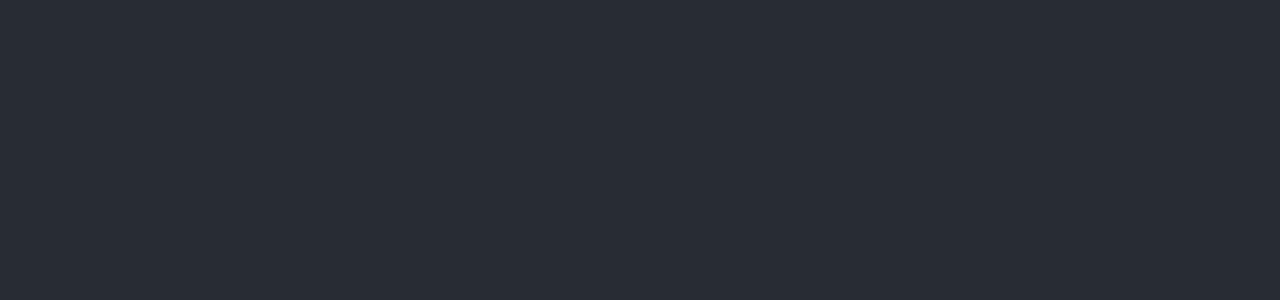
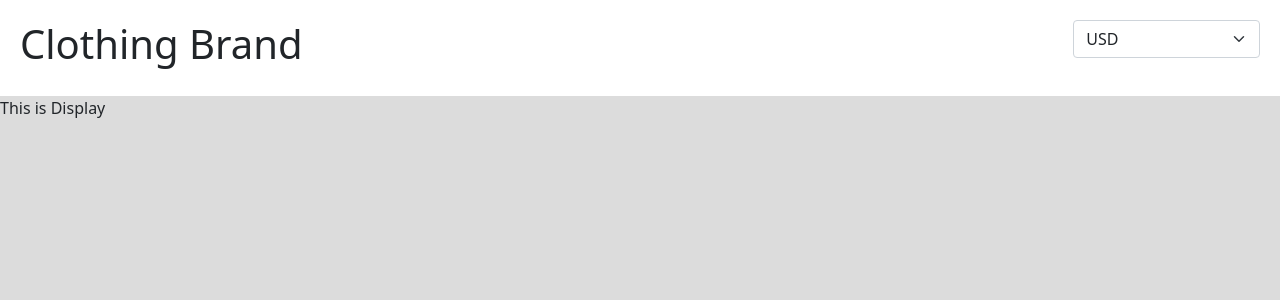
Before and after one commit to ujasp/Mudbath-FrontEnd, a React (Create React App) app: page / in a window 1280 px wide. Shown: the top 300 px of the page. Built offline with nearby package versions, Linux system fonts and the light colour scheme.

Commit message:
Added Header Basics

```diff
--- a/src/App.css
+++ b/src/App.css
@@ -1,5 +1,6 @@
 .App {
-  text-align: center;
+  background-color: #dcdcdc;
+  min-height: 100vh;
 }
 
 .App-logo {
--- a/src/App.js
+++ b/src/App.js
@@ -1,10 +1,13 @@
-import logo from "./logo.svg";
 import "./App.css";
+import Header from "./Header.js";
+import Display from "./Display.js";
+import "bootstrap/dist/css/bootstrap.min.css";
 
 function App() {
   return (
     <div className="App">
-      <header className="App-header"></header>
+      <Header></Header>
+      <Display></Display>
     </div>
   );
 }
--- /dev/null
+++ b/src/Display.js
@@ -0,0 +1,5 @@
+function Display() {
+  return <div className="Display">This is Display</div>;
+}
+
+export default Display;
--- /dev/null
+++ b/src/Header.css
@@ -0,0 +1,4 @@
+.Header-bar {
+  padding: 20px;
+  background-color: white;
+}
--- /dev/null
+++ b/src/Header.js
@@ -0,0 +1,28 @@
+import Navbar from "react-bootstrap/Navbar";
+import Container from "react-bootstrap/Container";
+import Form from "react-bootstrap/Form";
+import { Col, Row } from "react-bootstrap";
+import "./Header.css";
+
+function Header() {
+  return (
+    <div className="Header">
+      <Row className="Header-bar">
+        <Col xs={8} md={10}>
+          <h1 className="Brand-name">Clothing Brand</h1>
+        </Col>
+        <Col xs={4} md={2}>
+          <Form.Select aria-label="Currency">
+            <option value="1" selected>
+              USD
+            </option>
+            <option value="2">AUD</option>
+            <option value="3">CNY</option>
+          </Form.Select>
+        </Col>
+      </Row>
+    </div>
+  );
+}
+
+export default Header;
```
Also changed, not shown: src/index.js (+6 -6 lines), public/logo192.png (deleted), public/logo512.png (deleted).
